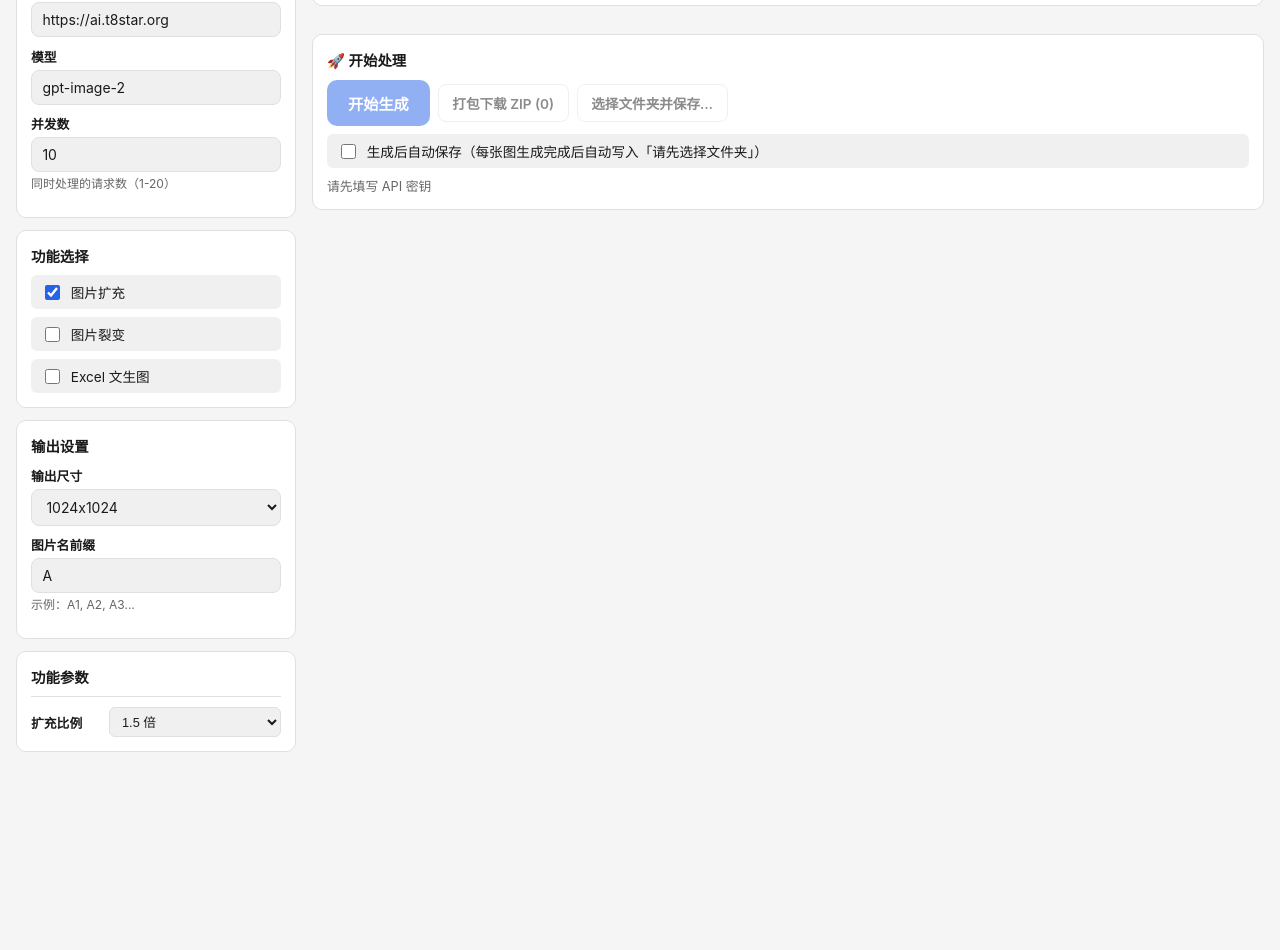
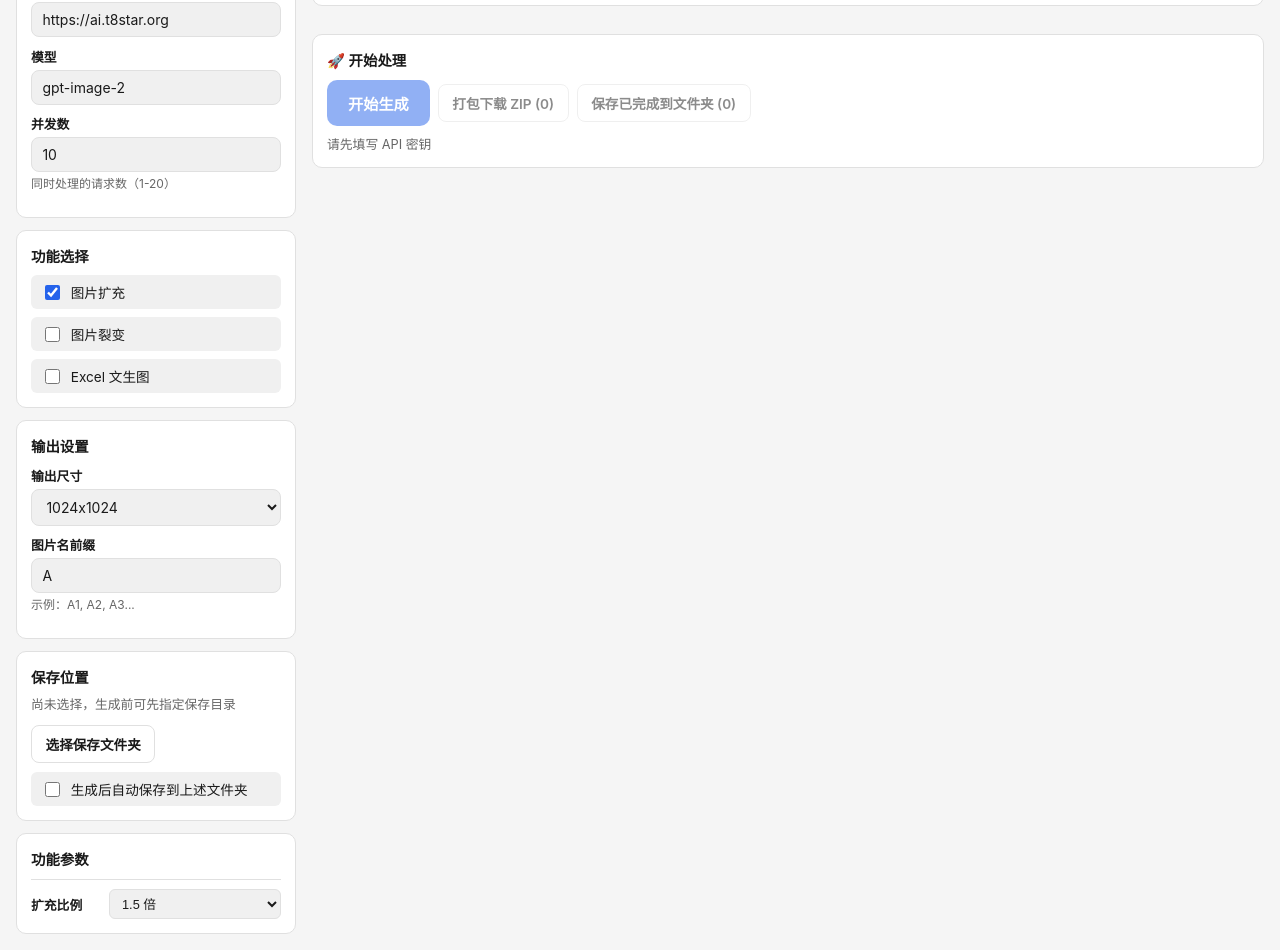
Before and after one commit to xiaolishengqile/batch-image-splitting, a React (Vite) app: page / in a window 1280 px wide. Shown: the part 240-1190 px from the top of the page. Before the commit the page ends 1008 px from the top, so only its background shows below. Built offline with nearby package versions, Linux system fonts and the light colour scheme.

Commit message:
选择文件夹 一开始就可以选中

```diff
--- a/src/App.css
+++ b/src/App.css
@@ -182,6 +182,29 @@
   color: var(--muted);
   margin-top: 0.3rem;
   line-height: 1.4;
+}
+
+.save-folder-status {
+  margin: 0 0 0.6rem;
+  font-size: 0.8rem;
+  color: var(--muted);
+  line-height: 1.45;
+}
+
+.save-folder-status strong {
+  color: var(--fg);
+  font-weight: 600;
+}
+
+.save-folder-actions {
+  display: flex;
+  flex-wrap: wrap;
+  gap: 0.4rem;
+  margin-bottom: 0.6rem;
+}
+
+.save-folder-auto {
+  margin-top: 0;
 }
 
 .custom-size-input {
--- a/src/App.tsx
+++ b/src/App.tsx
@@ -330,6 +330,11 @@ export default function App() {
       return
     }
 
+    if (autoSaveAfterGenerate && !saveFolderHandleRef.current) {
+      alert('已开启「生成后自动保存」，请先在左侧选择保存文件夹。')
+      return
+    }
+
     const totalTasks = taskQueue.length
     setTotalTaskCount(totalTasks)
     setProcessedTaskCount(0)
@@ -513,6 +518,7 @@ export default function App() {
     updateJob,
     generateOutputName,
     saveJobToFolder,
+    autoSaveAfterGenerate,
   ])
 
   const downloadOne = useCallback((job: Job) => {
@@ -536,26 +542,36 @@ export default function App() {
     })
   }, [isRunning])
 
-  // 选择保存文件夹
-  const onChangeSaveFolder = useCallback(() => {
+  const onPickSaveFolder = useCallback(async () => {
+    try {
+      const dir = await pickSaveDirectoryHandle()
+      saveFolderHandleRef.current = dir
+      setSaveFolderName(dir.name)
+      autoSaveUsedNamesRef.current = new Set()
+    } catch (err) {
+      if (err instanceof DOMException && err.name === 'AbortError') return
+      alert(err instanceof Error ? err.message : String(err))
+    }
+  }, [])
+
+  const onClearSaveFolder = useCallback(() => {
     saveFolderHandleRef.current = null
     setSaveFolderName(null)
     autoSaveUsedNamesRef.current = new Set()
   }, [])
 
-  const onSaveToFolder = useCallback(async () => {
+  const onSaveDoneToFolder = useCallback(async () => {
     const done = jobs.filter((j) => j.status === 'done' && j.resultDataUrl)
     if (done.length === 0) {
       alert('还没有生成完成的图片。')
       return
     }
+    const dir = saveFolderHandleRef.current
+    if (!dir) {
+      alert('请先在左侧「保存位置」中选择文件夹。')
+      return
+    }
     try {
-      let dir = saveFolderHandleRef.current
-      if (!dir) {
-        dir = await pickSaveDirectoryHandle()
-        saveFolderHandleRef.current = dir
-        setSaveFolderName(dir.name)
-      }
       const used = new Set<string>()
       for (const job of done) {
         if (job.resultDataUrl && job.outputName) {
@@ -753,6 +769,48 @@ export default function App() {
               <span className="field-hint">示例：A1, A2, A3...</span>
             </div>
           </div>
+
+          {supportsSaveToFolder() ? (
+            <div className="sidebar-card">
+              <h3>保存位置</h3>
+              <p className="save-folder-status">
+                {saveFolderName ? (
+                  <>当前文件夹：<strong>{saveFolderName}</strong></>
+                ) : (
+                  '尚未选择，生成前可先指定保存目录'
+                )}
+              </p>
+              <div className="save-folder-actions">
+                <button
+                  type="button"
+                  className="btn btn-secondary"
+                  disabled={isRunning}
+                  onClick={() => void onPickSaveFolder()}
+                >
+                  {saveFolderName ? '更换文件夹' : '选择保存文件夹'}
+                </button>
+                {saveFolderName ? (
+                  <button
+                    type="button"
+                    className="btn btn-ghost"
+                    disabled={isRunning}
+                    onClick={onClearSaveFolder}
+                  >
+                    清除
+                  </button>
+                ) : null}
+              </div>
+              <label className="feature-toggle save-folder-auto">
+                <input
+                  type="checkbox"
+                  checked={autoSaveAfterGenerate}
+                  disabled={isRunning}
+                  onChange={(e) => setAutoSaveAfterGenerate(e.target.checked)}
+                />
+                <span>生成后自动保存到上述文件夹</span>
+              </label>
+            </div>
+          ) : null}
 
           {/* 功能特定设置 */}
           {(enableOutpaint || enableVariation) && (
@@ -1007,35 +1065,14 @@ export default function App() {
                 <button
                   type="button"
                   className="btn btn-secondary"
-                  disabled={isRunning || jobStats.done === 0}
-                  onClick={() => void onSaveToFolder()}
+                  disabled={isRunning || jobStats.done === 0 || !saveFolderName}
+                  onClick={() => void onSaveDoneToFolder()}
+                  title={saveFolderName ? undefined : '请先在左侧选择保存文件夹'}
                 >
-                  {saveFolderName ? `保存到「${saveFolderName}」` : '选择文件夹并保存…'}
-                </button>
-              ) : null}
-              {saveFolderName ? (
-                <button
-                  type="button"
-                  className="btn btn-ghost"
-                  disabled={isRunning}
-                  onClick={onChangeSaveFolder}
-                >
-                  更换文件夹
+                  保存已完成到文件夹 ({jobStats.done})
                 </button>
               ) : null}
             </div>
-            {supportsSaveToFolder() && (
-              <label className="feature-toggle" style={{ marginTop: '0.5rem' }}>
-                <input
-                  type="checkbox"
-                  checked={autoSaveAfterGenerate}
-                  onChange={(e) => setAutoSaveAfterGenerate(e.target.checked)}
-                />
-                <span>
-                  生成后自动保存（每张图生成完成后自动写入「{saveFolderName ?? '请先选择文件夹'}」）
-                </span>
-              </label>
-            )}
 
             {!canStart && !isRunning ? (
               <p className="action-hint">
```
